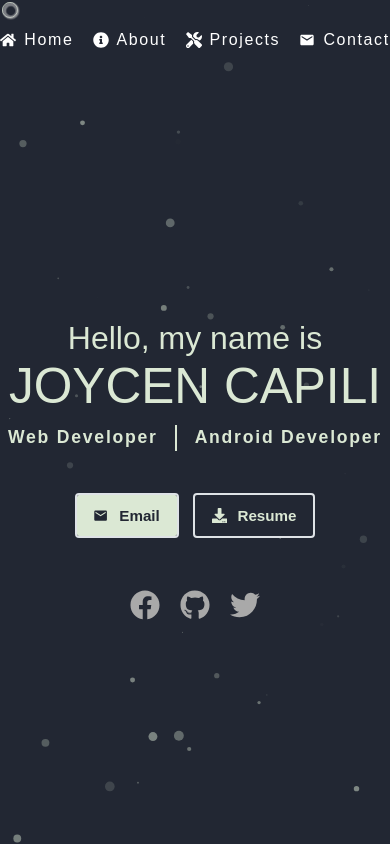
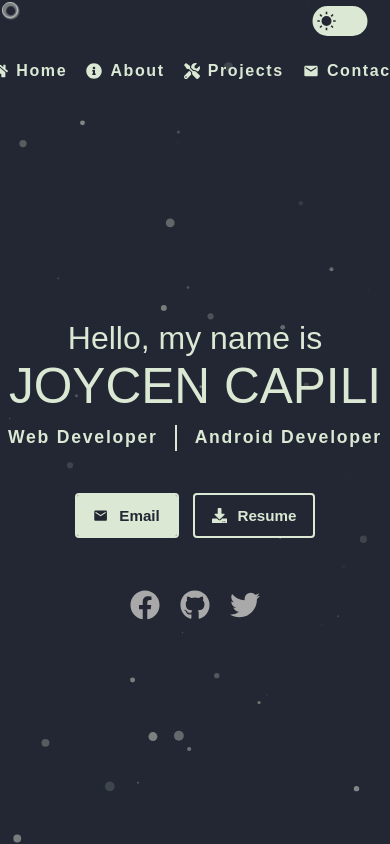
Before and after one commit to joycendc/Joycen, a React (Create React App) app: page / in a window 390 px wide. Shown: the top 844 px of the page. Built offline with nearby package versions, Linux system fonts and the light colour scheme; a web font is replaced by a local one.

Commit message:
Toggle dark mode

```diff
--- a/public/index.html
+++ b/public/index.html
@@ -30,6 +30,14 @@
       rel="stylesheet"
       type="text/css"
     />
+    <link
+      rel="stylesheet"
+      href="https://cdnjs.cloudflare.com/ajax/libs/font-awesome/6.0.0/css/all.min.css"
+      integrity="sha512-9usAa10IRO0HhonpyAIVpjrylPvoDwiPUiKdWk5t3PyolY1cOd4DSE0Ga+ri4AuTroPR5aQvXU9xC6qOPnzFeg=="
+      crossorigin="anonymous"
+      referrerpolicy="no-referrer"
+    />
+
     <title>Joycen Capili — Web Developer</title>
     <style>
       * {
--- a/src/app.scss
+++ b/src/app.scss
@@ -1,6 +1,20 @@
-:root {
+html {
+  --background-color: #f7f8f6;
+  --text-color: #222733;
+  --header-color: rgba(247, 248, 246, 0.8);
+}
+html[data-theme="dark"] {
   --background-color: #222733;
   --text-color: #dbe8d4;
+  --header-color: rgba(34, 39, 51, 0.8);
+}
+
+html.transition,
+html.transition *,
+html.transition *:before,
+html.transition *:after {
+  transition: cubic-bezier(0.68, -0.55, 0.27, 01.55) 420ms !important;
+  transition-delay: 0 !important;
 }
 
 body::-webkit-scrollbar {
--- a/src/components/Header/Header.jsx
+++ b/src/components/Header/Header.jsx
@@ -1,10 +1,13 @@
-import React, { useEffect, useState } from "react";
+import React, { useEffect, useState, useRef } from "react";
 import "./header.scss";
 import { FaHome, FaInfoCircle, FaTools } from "react-icons/fa";
 import { MdEmail } from "react-icons/md";
+import { RiMoonFill, RiSunFill } from "react-icons/ri";
 
 const Header = () => {
   const [scrolled, setScrolled] = useState(false);
+  const [isDark, setIsDark] = useState(true);
+  const ref = useRef(null);
 
   const changeBackground = () => {
     setScrolled(window.scrollY >= 10 ? true : false);
@@ -13,11 +16,27 @@ const Header = () => {
   useEffect(() => {
     changeBackground();
     // adding the event when scroll change background
+
     window.addEventListener("scroll", changeBackground);
-  });
+  }, []);
+
+  useEffect(() => {
+    trans();
+    document.documentElement.setAttribute(
+      "data-theme",
+      isDark ? "dark" : "light"
+    );
+  }, [isDark]);
+
+  let trans = () => {
+    document.documentElement.classList.add("transition");
+    window.setTimeout(() => {
+      document.documentElement.classList.remove("transition");
+    }, 1000);
+  };
 
   return (
-    <div className={scrolled ? "headWrapper scrolled" : "headWrapper"}>
+    <div className={`headWrapper ${scrolled && "scrolled"}`}>
       <div className="logo">
         <a className="headLink" href="#home">
           <FaHome className="icon" />
@@ -37,6 +56,24 @@ const Header = () => {
           Contact
         </a>
       </div>
+      <div className="toggleContainer">
+        <input
+          ref={ref}
+          className="toggle container_toggle"
+          type="checkbox"
+          id="switch"
+          name="mode"
+          onChange={(e) => setIsDark(!isDark)}
+        />
+
+        <label className="toggle_icon" htmlFor="switch">
+          {isDark ? (
+            <RiSunFill className="tog" />
+          ) : (
+            <RiMoonFill className="tog" />
+          )}
+        </label>
+      </div>
     </div>
   );
 };
--- a/src/components/Header/header.scss
+++ b/src/components/Header/header.scss
@@ -4,6 +4,7 @@
   position: fixed;
   top: 0;
   display: flex;
+  flex-direction: column;
   align-items: center;
   justify-content: center;
   z-index: 1;
@@ -12,13 +13,13 @@
     height: 100%;
     display: flex;
     align-items: center;
-    justify-content: center;
+    justify-content: flex-end;
 
     .headLink {
       text-decoration: none;
-      color: #fff;
+      color: var(--text-color);
       font-size: 1rem;
-      font-weight: 500;
+      font-weight: 700;
       letter-spacing: 0.1rem;
       padding: 0.8rem 0.6rem;
       display: flex;
@@ -26,7 +27,7 @@
       justify-content: center;
 
       &:hover {
-        border-bottom: 2px solid #fff;
+        border-bottom: 2px solid var(--text-color);
       }
 
       .icon {
@@ -36,12 +37,81 @@
       }
     }
   }
+  .toggleContainer {
+    // height: 100%;
+    // display: flex;
+    // align-items: center;
+    // justify-content: flex-start;
+    position: absolute;
+    bottom: 50;
+    right: 50px;
+
+    .toggle[type="checkbox"] {
+      height: 0;
+      width: 0;
+      display: none;
+      visibility: hidden;
+    }
+
+    .toggle_icon {
+      cursor: pointer;
+      text-indent: -9999px;
+      width: 55px;
+      height: 30px;
+      background: var(--text-color);
+      margin: 0 auto;
+      display: flex;
+      justify-content: center;
+      align-items: center;
+      -webkit-border-radius: 100px;
+      -moz-border-radius: 100px;
+      border-radius: 100px;
+      position: relative;
+    }
+
+    .toggle_icon > .tog {
+      color: var(--background-color);
+      width: 20px;
+      height: 20px;
+      position: absolute;
+      top: 5px;
+      left: 4px;
+      transition: 1s cubic-bezier(0.68, -0.55, 0.27, 01.55) 320ms;
+    }
+
+    .toggle:checked + .toggle_icon {
+      background: var(--text-color);
+    }
+
+    .toggle:checked + .toggle_icon > .tog {
+      color: var(--background-color);
+      left: calc(100% - 5px);
+      -webkit-transform: translateX(-100%);
+      -moz-transform: translateX(-100%);
+      -ms-transform: translateX(-100%);
+      -o-transform: translateX(-100%);
+      transform: translateX(-100%);
+    }
+  }
 }
 
 .scrolled {
-  background-color: rgba(34, 39, 51, 0.5);
+  background-color: var(--header-color);
   backdrop-filter: blur(4px);
   transition: background-color 0.3s ease;
   border-bottom: 5px solid #0000;
   box-shadow: 0 0 1rem 0 rgba(0, 0, 0, 0.2);
 }
+
+@media only screen and (max-width: 549px) {
+  .headWrapper {
+    height: 110px;
+    padding-top: 2em;
+
+    .toggleContainer {
+      top: 0.4em;
+      right: 50;
+      transform: translateX(50%);
+    }
+  }
+}
--- a/src/data.js
+++ b/src/data.js
@@ -187,7 +187,7 @@ export const projects = [
     src: "https://github.com/joycendc/Java-ATM",
   },
   {
-    id: 99,
+    id: 11,
     name: "Android Weather App",
     img: "/images/thumb.jpg",
     desc: "Simple Weather application app to see current weather across the world",
--- a/src/pages/About/about.scss
+++ b/src/pages/About/about.scss
@@ -27,9 +27,10 @@
   }
 
   .aboutDesc {
-    font-size: 1.5em;
+    font-size: 1.3em;
     text-align: center;
     width: 40rem;
+    font-weight: bold;
     letter-spacing: 0.1ch;
     z-index: 0;
   }
--- a/src/pages/Contact/Contact.jsx
+++ b/src/pages/Contact/Contact.jsx
@@ -27,8 +27,8 @@ const Contact = () => {
     >
       <div className="contactWrapper">
         <h1 className="sectionTitle">Contact Info</h1>
-        <div class="inner">
-          <div class="inputs">
+        <div className="inner">
+          <div className="inputs">
             <form name="contact-form" method="post">
               <input type="hidden" name="form-name" value="contact-form" />
               <input type="text" placeholder="Your Name" />
@@ -37,8 +37,8 @@ const Contact = () => {
               <input type="submit" value="Send Message" class="btn" />
             </form>
           </div>
-          <div class="contact-info" ref={ref}>
-            <div class="top-detail">
+          <div className="contact-info" ref={ref}>
+            <div className="top-detail">
               <h1>Let’s talk how i can help you!</h1>
               <p>
                 If you like to work with me then drop a message using the
@@ -46,17 +46,13 @@ const Contact = () => {
                 you!
               </p>
             </div>
-            <div class="bot-detail">
-              <div class="detail">
-                <MdEmail class="contactIcon" />
+            <div className="bot-detail">
+              <div className="detail">
+                <MdEmail className="contactIcon" />
                 <span>capilijoycen0@gmail.com</span>
               </div>
-              {/* <div class="detail">
-                <MdEmail class="contactIcon" />
-                <span>09156046093</span>
-              </div> */}
-              <div class="detail">
-                <MdEmail class="contactIcon" />
+              <div className="detail">
+                <MdEmail className="contactIcon" />
                 <span>Bacoor City Cavite</span>
               </div>
             </div>
--- a/src/pages/Home/Home.jsx
+++ b/src/pages/Home/Home.jsx
@@ -43,7 +43,7 @@ const Home = () => {
           </span>
 
           <div className="cta">
-            <a href="/contact" className="email">
+            <a href="#contact" className="email">
               {<MdEmail />} Email
             </a>
             <a
--- a/src/pages/Home/home.scss
+++ b/src/pages/Home/home.scss
@@ -70,7 +70,7 @@
         color: var(--background-color);
         background-color: var(--text-color);
         background-clip: padding-box;
-        border: 2px solid #dee2e6;
+        border: 2px solid var(--text-color);
         appearance: none;
         border-radius: 0.25rem;
         margin: 10px 0;
@@ -83,12 +83,11 @@
         align-items: center;
         justify-content: center;
         padding: 0.8em 1.1em;
-
         font-weight: bolder;
         color: var(--text-color);
         background-color: var(--background-color);
         background-clip: padding-box;
-        border: 2px solid #dee2e6;
+        border: 2px solid var(--text-color);
         appearance: none;
         border-radius: 0.25rem;
         margin: 10px 0;
--- a/src/pages/Projects/Project/Project.jsx
+++ b/src/pages/Projects/Project/Project.jsx
@@ -30,8 +30,12 @@ const Project = ({ data }) => {
             <h1>{data.name}</h1>
             <span className="projDesc">{data.desc}</span>
             <div className="tags">
-              {data.tags.map((tag) => {
-                return <p className="tag">{tag}</p>;
+              {data.tags.map((tag, index) => {
+                return (
+                  <p className="tag" key={index}>
+                    {tag}
+                  </p>
+                );
               })}
             </div>
             <div className="cta">
--- a/src/pages/Projects/Project/project.scss
+++ b/src/pages/Projects/Project/project.scss
@@ -55,6 +55,7 @@
       }
 
       .projDesc {
+        padding-right: 0.9em;
       }
 
       .tags {
--- a/src/pages/Projects/Projects.jsx
+++ b/src/pages/Projects/Projects.jsx
@@ -47,11 +47,11 @@ const Projects = () => {
     >
       <div className="projectWrapper">
         <h1 className="sectionTitle">Projects</h1>
-        {projects.map((proj) => (
+        {projects.map((proj, index) => (
           <motion.li
             className="projItem"
             style={{ listStyle: "none" }}
-            key={proj.id}
+            key={index}
             variants={item}
           >
             <Project data={proj} />
```
